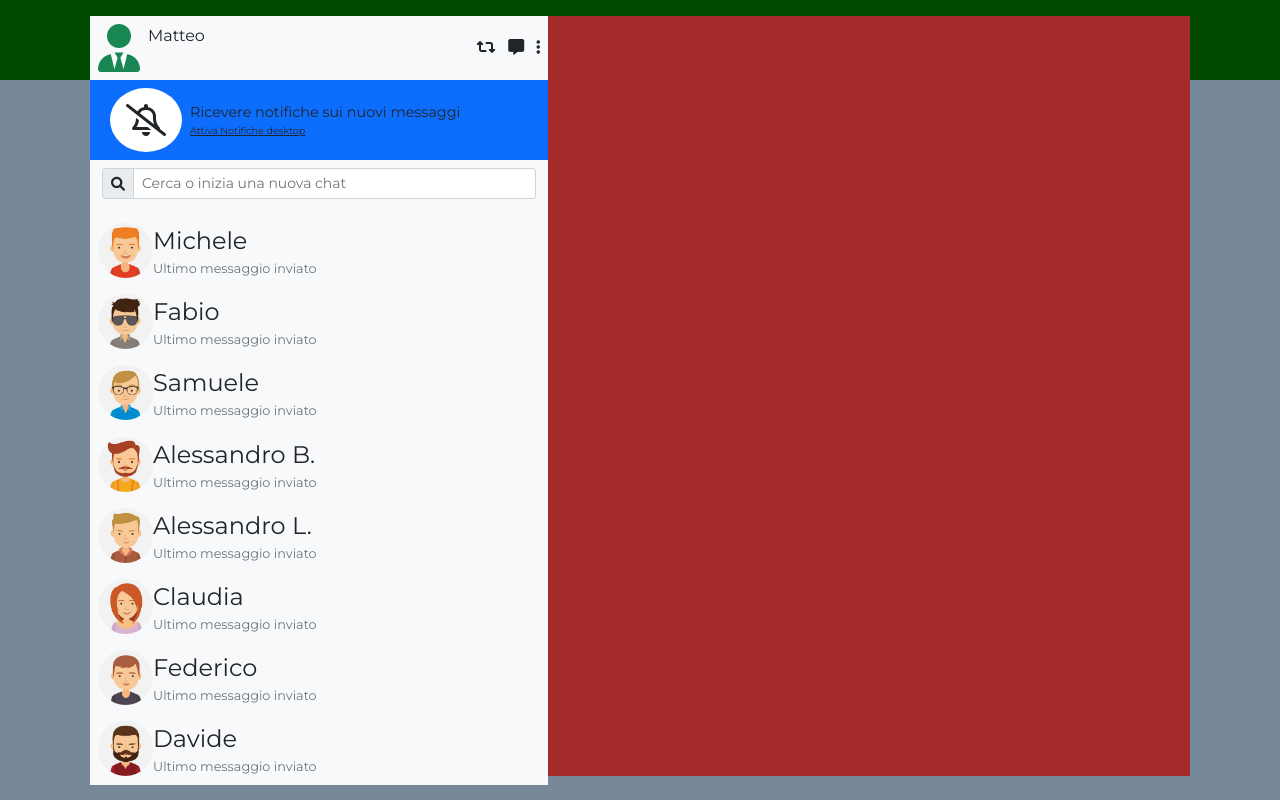
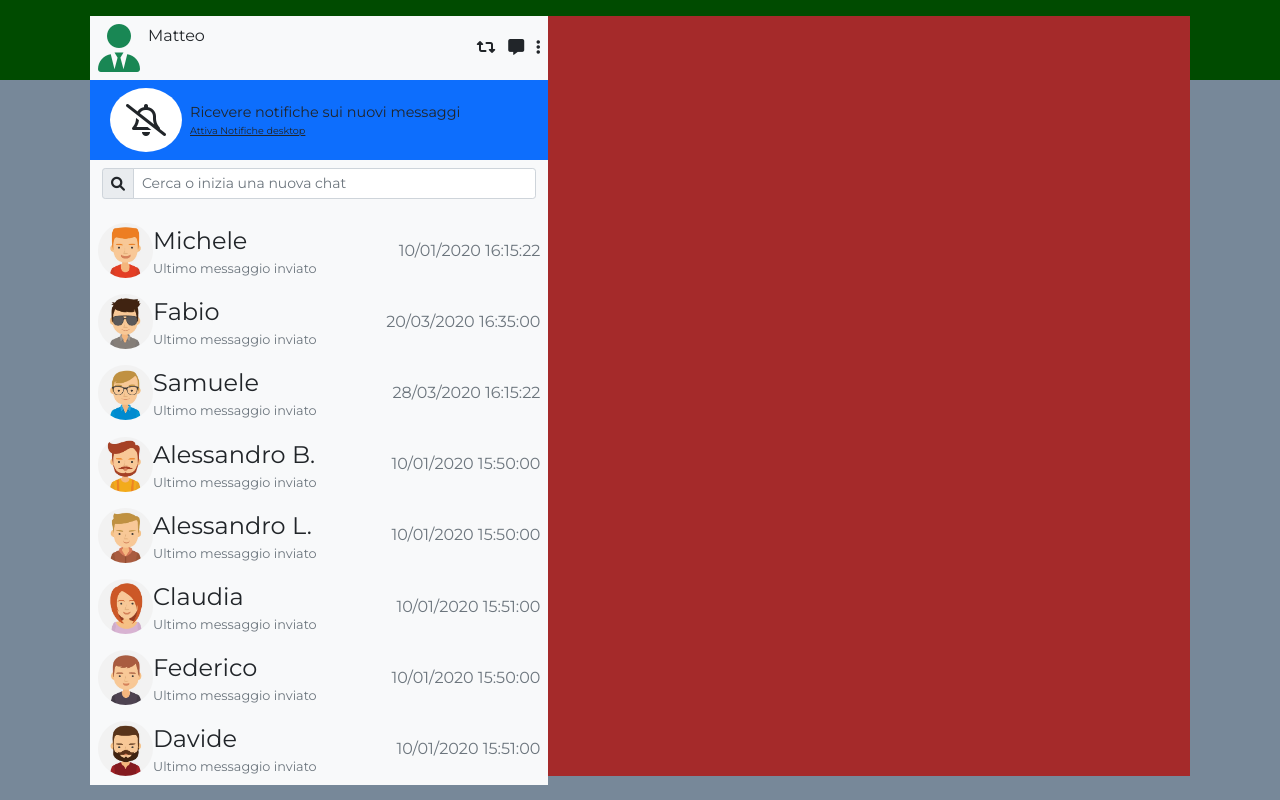
Before and after one commit to Matteoanselmo/vue-boolzapp, a plain HTML site: page index.html in a window 1280 px wide. Drawn offline with nearby package versions, Linux system fonts and the light colour scheme.

Commit message:
aggiunto orario ultimo messaggio chat contact

```diff
--- a/index.html
+++ b/index.html
@@ -68,7 +68,7 @@
 
                             </div>
                             <div class="contact-name-search">
-                                <span class="text-secondary">{{ element.messages.date }}</span>
+                                <span class="text-secondary">{{ element.messages[element.messages.length - 1].date }}</span>
                             </div>
                         </div>
                     </div>
```
